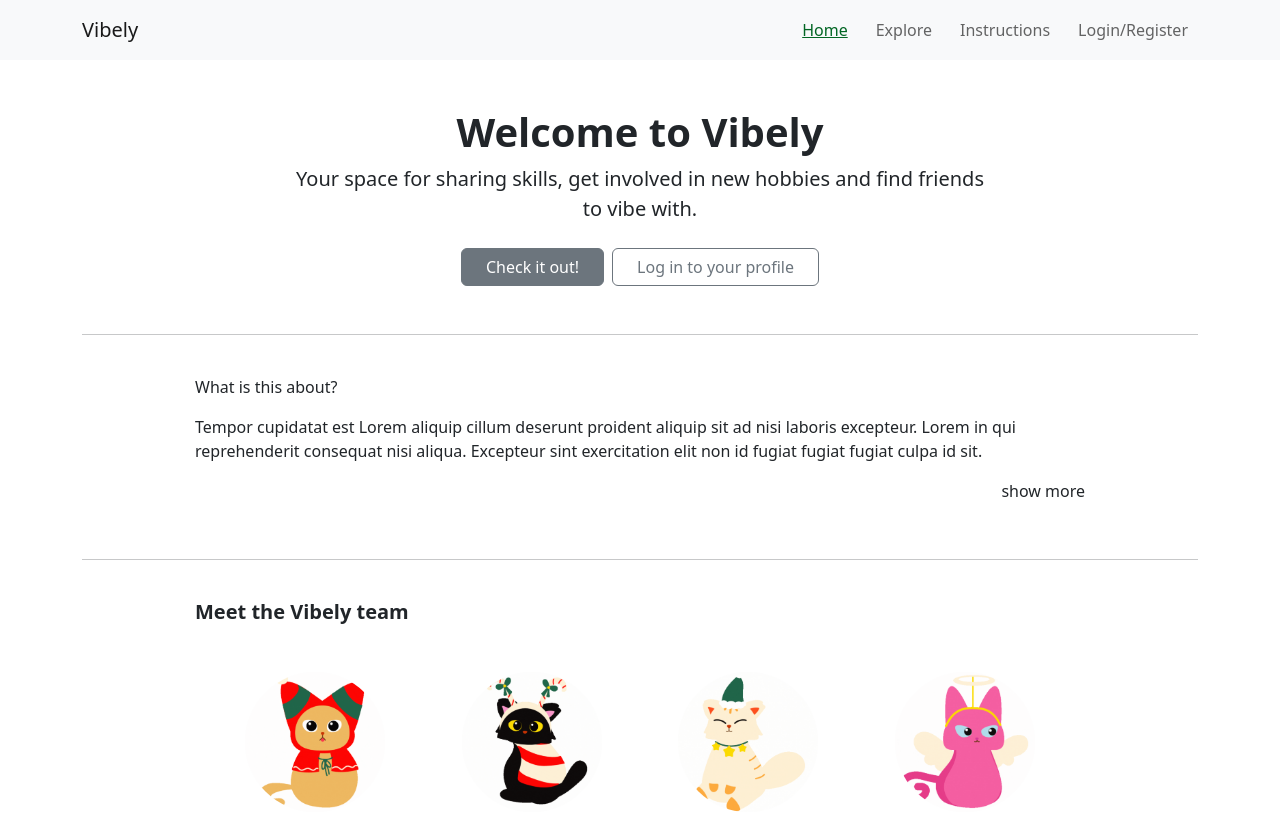
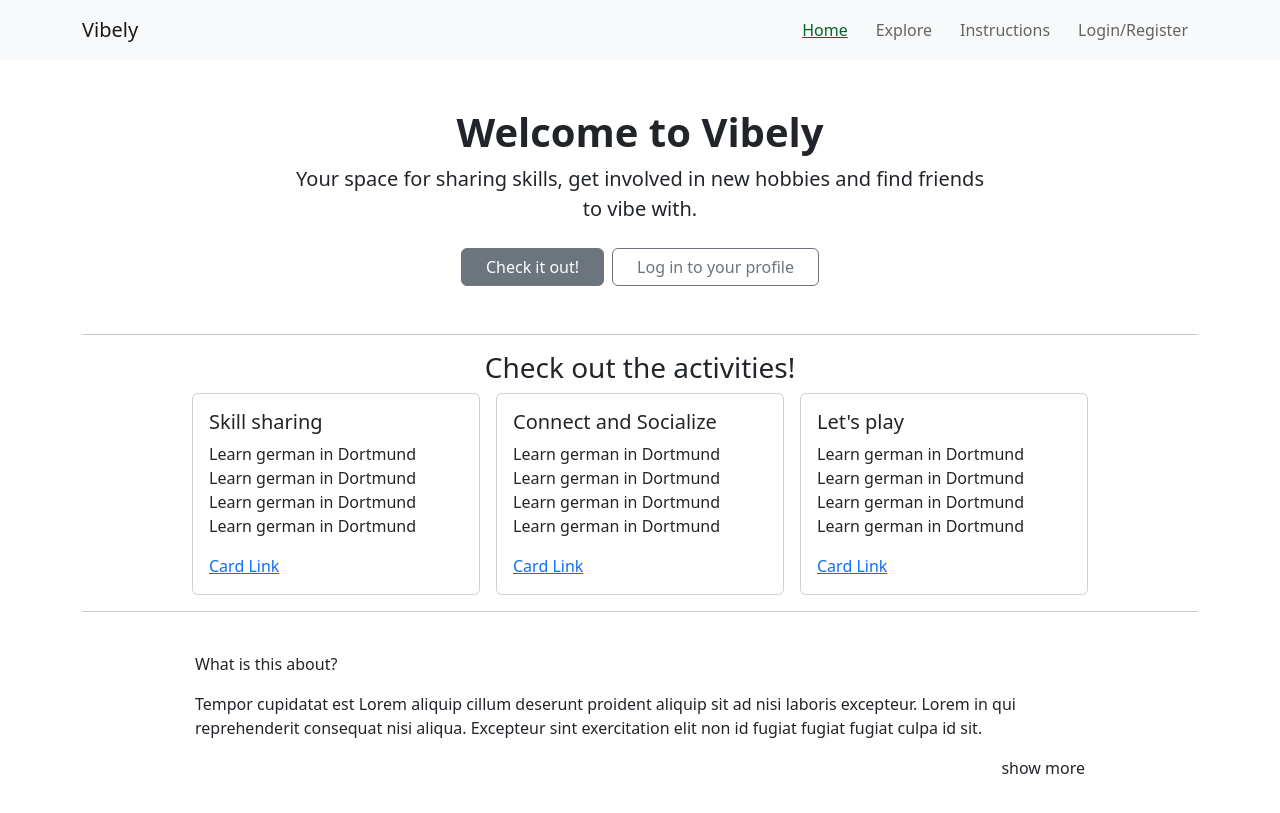
Before and after one commit to mae-rwen/Vibely, a React (Create React App) app in the folder frontend/: page / in a window 1280 px wide. Shown: the top 813 px of the page. Built offline with nearby package versions, Linux system fonts and the light colour scheme.

Commit message:
categories ovwerview from simran

```diff
--- a/frontend/src/components/HomePage/HomePage.js
+++ b/frontend/src/components/HomePage/HomePage.js
@@ -1,11 +1,14 @@
 import HeroSection from "./HeroSection";
 import Introduction from "./Introduction";
 import MeetTheTeam from "./MeetTheTeam";
+import CategoriesOverview from "./CategoriesOverview";
 
 export default function HomePage() {
   return (
     <div>
       <HeroSection />
+      <hr class="featurette-divider" />
+      <CategoriesOverview />
       <hr class="featurette-divider" />
       <Introduction />
       <hr class="featurette-divider" />
```
Also changed, not shown: frontend/src/components/HomePage/CategoriesOverview.js (renamed from frontend/src/components/HomePage.js).
